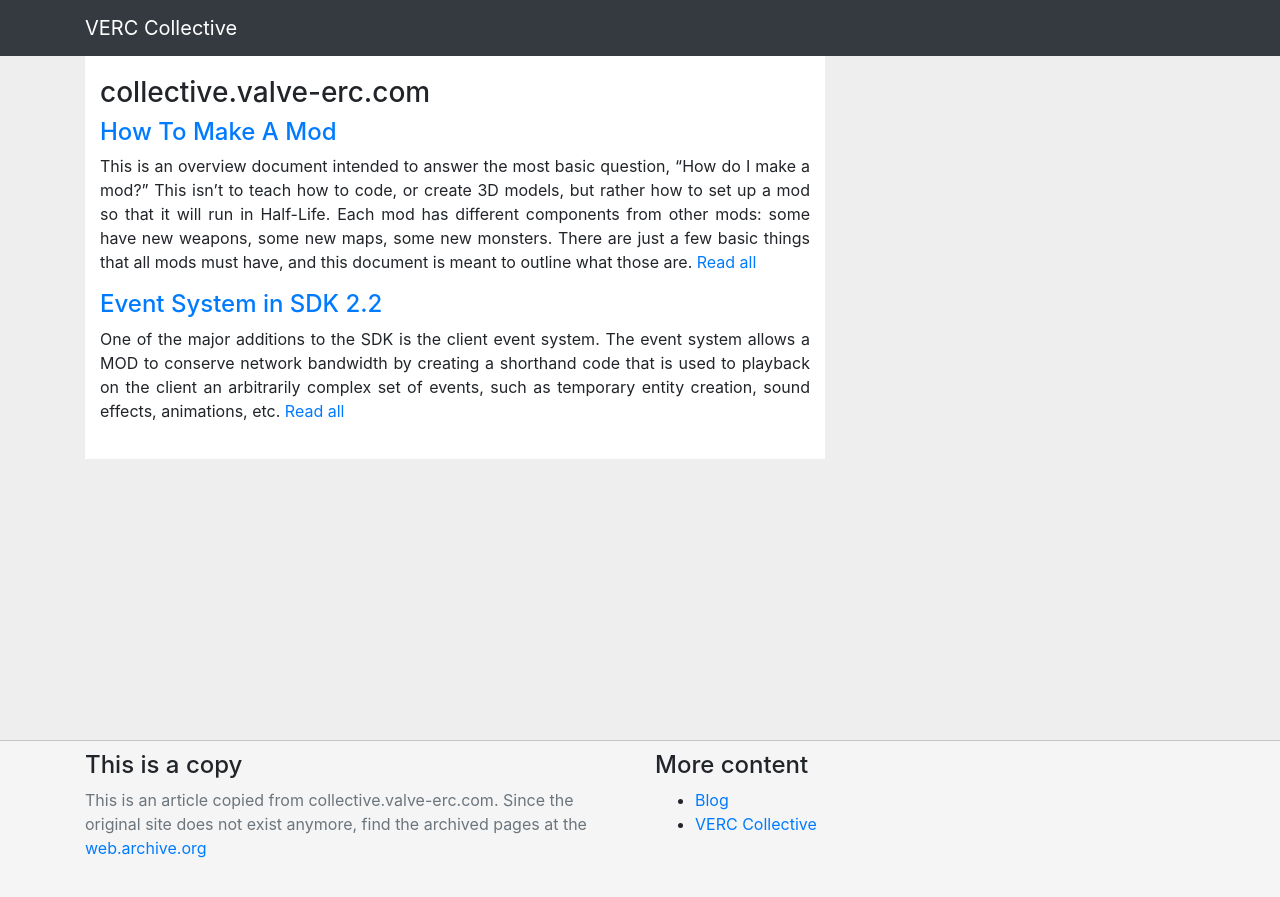
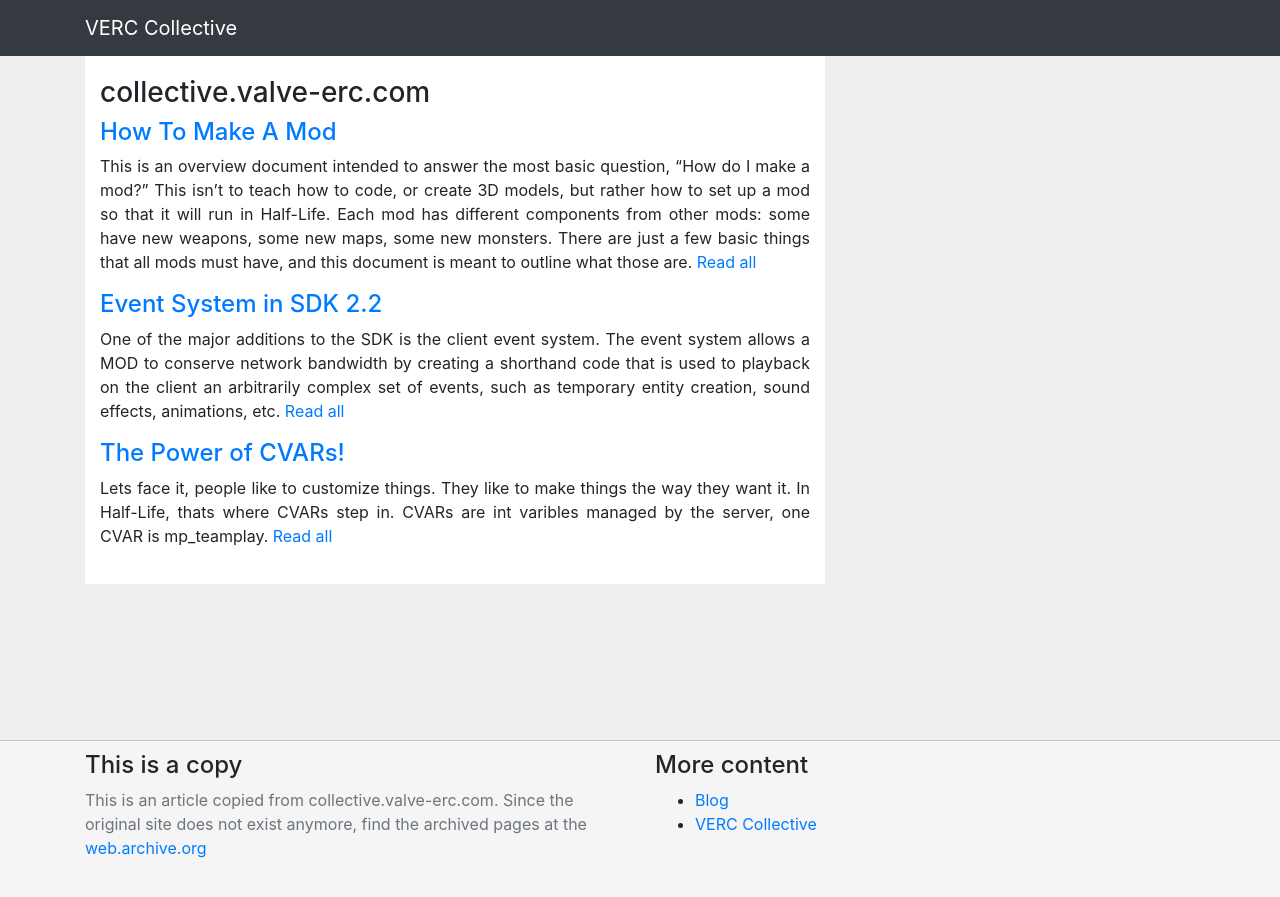
Before and after one commit to wtrsltnk/wtrsltnk.github.io, a Jekyll site: the page built from hl_modding_resources/collective.valve-erc.com/index.md, in a window 1280 px wide. Shown: the top 897 px of the page. Built offline with Jekyll 4.4.1, drawn with Linux system fonts in a browser that asks for light colours; nearby versions of some CDN libraries.

Commit message:
Update index.md

```diff
--- a/hl_modding_resources/collective.valve-erc.com/index.md
+++ b/hl_modding_resources/collective.valve-erc.com/index.md
@@ -15,3 +15,7 @@
 #### [Event System in SDK 2.2](collective.valve-erc.com\Event System in SDK 2.2.html)
 
 One of the major additions to the SDK is the client event system. The event system allows a MOD to conserve network bandwidth by creating a shorthand code that is used to playback on the client an arbitrarily complex set of events, such as temporary entity creation, sound effects, animations, etc. [Read all](collective.valve-erc.com\Event System in SDK 2.2.html)
+
+#### [The Power of CVARs!](collective.valve-erc.com\The Power of CVARs.html)
+
+Lets face it, people like to customize things. They like to make things the way they want it. In Half-Life, thats where CVARs step in. CVARs are int varibles managed by the server, one CVAR is mp_teamplay. [Read all](collective.valve-erc.com\The Power of CVARs.html)
```
